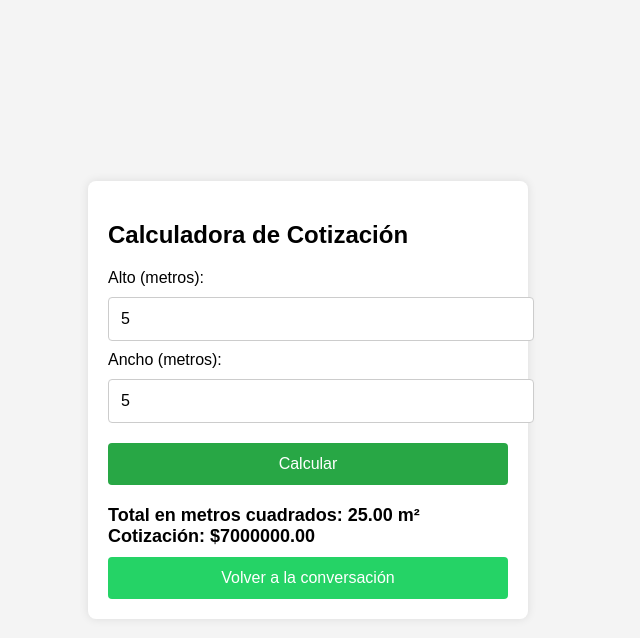
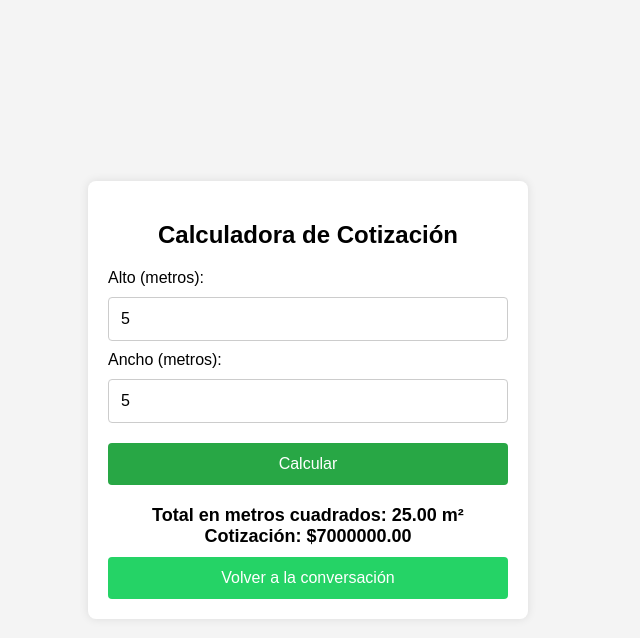
Before and after one commit to ottech2024/cotizadorneonled, a plain HTML site: page index.html in a window 1280 px wide. Both pictures are taken after typing "5", "5" into the empty fields and a click on the button "Calcular". Shown: the whole page, without its empty margins (332-972 px from the left). Drawn offline with Linux system fonts and the light colour scheme.

Commit message:
Update index.html

```diff
--- a/index.html
+++ b/index.html
@@ -23,6 +23,11 @@
             border-radius: 8px;
             box-shadow: 0px 0px 10px rgba(0, 0, 0, 0.1);
         }
+        h2 {
+            text-align: center;
+            font-size: 24px;
+            margin-bottom: 20px;
+        }
         input[type="number"] {
             width: 100%;
             padding: 12px;
@@ -30,6 +35,7 @@
             border: 1px solid #ccc;
             border-radius: 4px;
             font-size: 16px;
+            box-sizing: border-box;
         }
         button {
             width: 100%;
@@ -49,10 +55,12 @@
             margin-top: 20px;
             font-size: 18px;
             font-weight: bold;
+            text-align: center;
         }
         #volver {
             display: none;
             background-color: #25d366;
+            margin-top: 10px;
         }
         #volver:hover {
             background-color: #128c7e;
```
